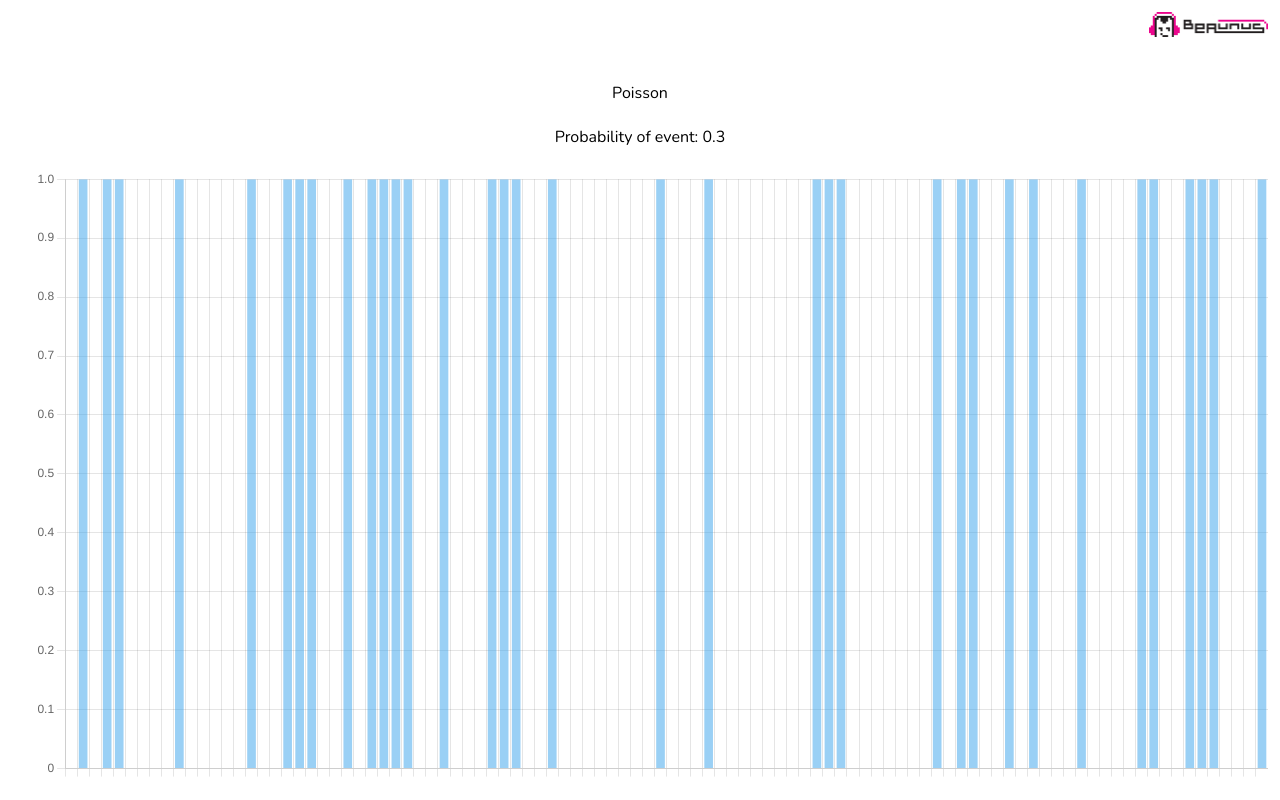
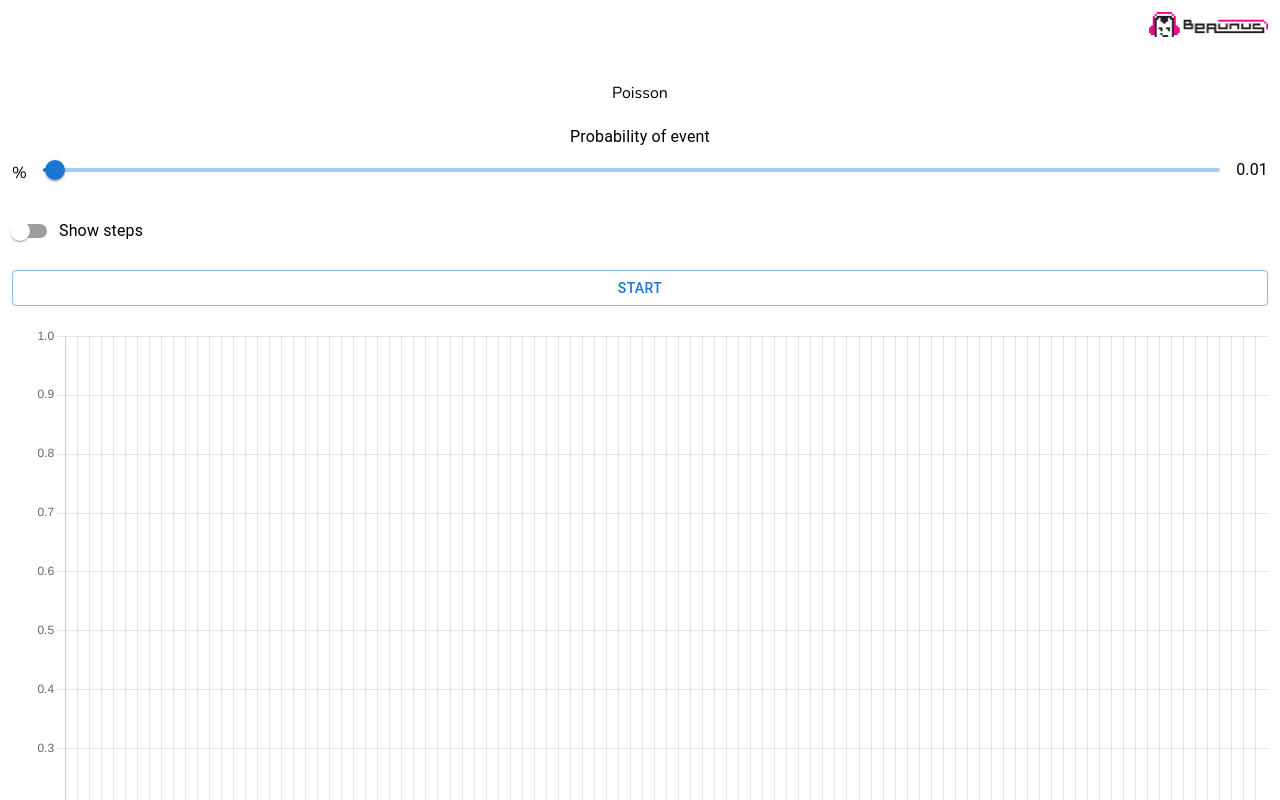
Before and after one commit to beaunus/beaunus.com, a Next.js app: page /experiments/poisson in a window 1280 px wide. Shown: the top 800 px of the page. Built offline with nearby package versions, Linux system fonts and the light colour scheme.

Commit message:
feature: add Poisson controls

```diff
--- a/package.json
+++ b/package.json
@@ -9,9 +9,12 @@
     "prepare": "husky install"
   },
   "dependencies": {
+    "@emotion/react": "^11.10.5",
+    "@emotion/styled": "^11.10.5",
     "@fortawesome/fontawesome-svg-core": "^6.2.1",
     "@fortawesome/free-solid-svg-icons": "^6.2.1",
     "@fortawesome/react-fontawesome": "^0.2.0",
+    "@mui/material": "^5.11.5",
     "@next/font": "^13.1.1",
     "chart.js": "^4.2.0",
     "next": "^13.1.1",
--- a/pages/experiments/poisson.tsx
+++ b/pages/experiments/poisson.tsx
@@ -1,48 +1,58 @@
-import Chart from "chart.js/auto";
+import Box from "@mui/material/Box";
+import Button from "@mui/material/Button";
+import FormControlLabel from "@mui/material/FormControlLabel";
+import Grid from "@mui/material/Grid";
+import Slider from "@mui/material/Slider";
+import Switch from "@mui/material/Switch";
+import Typography from "@mui/material/Typography";
+import ChartJS from "chart.js/auto";
 import type { NextPage } from "next";
 import Head from "next/head";
 import React from "react";
+
+import { sleep } from "../../utils/index";
 
 const Poisson: NextPage = () => {
   const samplesChartRef = React.useRef<HTMLCanvasElement>(null);
   const barChartRef = React.useRef<HTMLCanvasElement>(null);
 
-  const [countByGapSize, setCountByGapSize] = React.useState<
+  const [countByGapSizeState, setCountByGapSizeState] = React.useState<
     Record<number, number>
   >({});
-  const [numExperiments, setNumExperiments] = React.useState(0);
-  const [mostRecentTrueIndex, setMostRecentTrueIndex] = React.useState(0);
-  const [probabilityOfEvent] = React.useState(0.3);
-  const [samples, setSamples] = React.useState(
+  const [probabilityOfEvent, setProbabilityOfEvent] = React.useState(0.01);
+  const [samplesState, setSamplesState] = React.useState(
     Array.from({ length: 100 }, () => false)
   );
+  const [shouldShowSteps, setShouldShowSteps] = React.useState(false);
 
-  function performTrial() {
-    const didEventHappen = Math.random() < probabilityOfEvent;
-    if (numExperiments > 0 && didEventHappen) {
-      const thisGap = numExperiments - mostRecentTrueIndex;
-      setCountByGapSize((old) => ({
-        ...old,
-        [thisGap]: (old[thisGap] ?? 0) + 1,
-      }));
-      setMostRecentTrueIndex(numExperiments);
+  async function performTrial() {
+    const countByGapSize: Record<number, number> = {};
+    let mostRecentTrueIndex = 0;
+    let samples = Array.from({ length: 100 }, () => false);
+    for (let i = 0; i < 1000000; ++i) {
+      const didEventHappen = Math.random() < probabilityOfEvent;
+      if (i > 0 && didEventHappen) {
+        const thisGap = i - mostRecentTrueIndex;
+        countByGapSize[thisGap] = (countByGapSize[thisGap] ?? 0) + 1;
+        mostRecentTrueIndex = i;
+      }
+      samples = samples.slice(1).concat(didEventHappen);
+      if (shouldShowSteps && i % 1 === 0) {
+        setCountByGapSizeState(countByGapSize);
+        setSamplesState(samples);
+        await sleep(0);
+      }
     }
-    setNumExperiments((old) => old + 1);
-    setSamples((old) => old.slice(1).concat(didEventHappen));
+    setCountByGapSizeState(countByGapSize);
+    setSamplesState(samples);
   }
 
   React.useEffect(() => {
-    const interval = setInterval(performTrial, 1);
-
-    return () => clearInterval(interval);
-  });
-
-  React.useEffect(() => {
     if (samplesChartRef.current && barChartRef.current) {
-      const samplesChart = new Chart(samplesChartRef.current, {
+      const samplesChart = new ChartJS(samplesChartRef.current, {
         data: {
-          datasets: [{ data: samples.map(Number) }],
-          labels: samples.map(() => ""),
+          datasets: [{ data: samplesState.map(Number) }],
+          labels: samplesState.map(() => ""),
         },
         options: {
           animation: { duration: 0 },
@@ -52,10 +62,10 @@ const Poisson: NextPage = () => {
         type: "bar",
       });
 
-      const barChart = new Chart(barChartRef.current, {
+      const barChart = new ChartJS(barChartRef.current, {
         data: {
-          datasets: [{ data: Object.values(countByGapSize) }],
-          labels: Object.keys(countByGapSize),
+          datasets: [{ data: Object.values(countByGapSizeState) }],
+          labels: Object.keys(countByGapSizeState),
         },
         options: {
           animation: { duration: 0 },
@@ -73,7 +83,7 @@ const Poisson: NextPage = () => {
         barChart.destroy();
       };
     }
-  }, [samples]);
+  }, [samplesState]);
 
   return (
     <>
@@ -84,7 +94,41 @@ const Poisson: NextPage = () => {
         <div className="flex flex-col gap-5 px-3">
           <p>Poisson</p>
 
-          <p>Probability of event: {probabilityOfEvent}</p>
+          <Box>
+            <Typography gutterBottom id="input-slider">
+              Probability of event
+            </Typography>
+            <Grid alignItems="center" container spacing={2}>
+              <Grid item>%</Grid>
+              <Grid item xs>
+                <Slider
+                  max={100}
+                  min={0}
+                  onChange={(_event, newValue) =>
+                    setProbabilityOfEvent((newValue as number) / 100)
+                  }
+                  value={probabilityOfEvent * 100}
+                />
+              </Grid>
+              <Grid item>
+                <Typography gutterBottom id="input-slider">
+                  {probabilityOfEvent.toFixed(2)}
+                </Typography>
+              </Grid>
+            </Grid>
+          </Box>
+
+          <FormControlLabel
+            control={
+              <Switch
+                onChange={(_event, newValue) => setShouldShowSteps(newValue)}
+              />
+            }
+            label="Show steps"
+          />
+          <Button onClick={performTrial} variant="outlined">
+            Start
+          </Button>
 
           <div className="w-full">
             <canvas ref={samplesChartRef}></canvas>
--- /dev/null
+++ b/utils/index.ts
@@ -0,0 +1,2 @@
+export const sleep = (ms: number) =>
+  new Promise((resolve) => setTimeout(resolve, ms));
```
Also changed, not shown: 1 other file (tests, documents, lock files or other folders).
